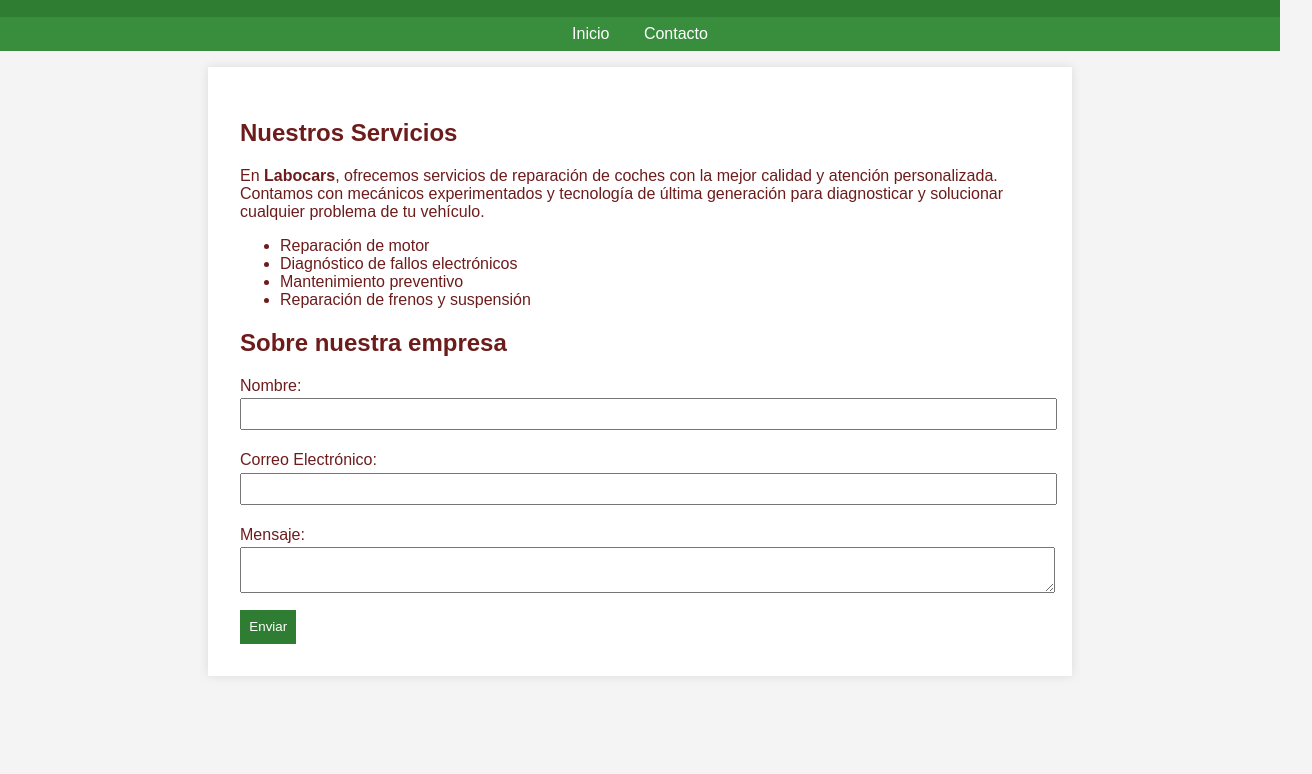
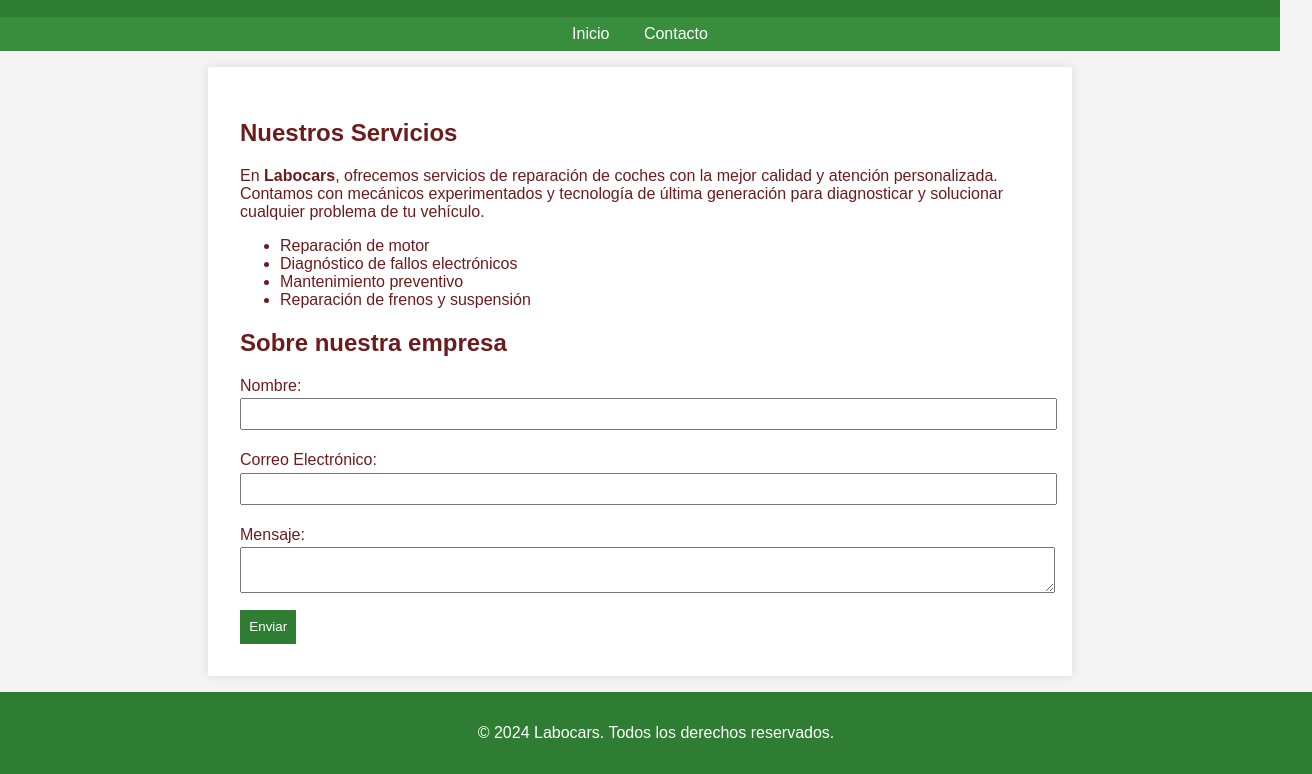
Before and after one commit to laurafl68/examen-LauraFL, a plain HTML site: page index.html in a window 1280 px wide. Shown: the part 195-969 px from the top of the page, 1312 px wide, since content can reach past the window. Before the commit the page ends 887 px from the top, so only its background shows below. Drawn offline with Linux system fonts and the light colour scheme.

Commit message:
Revert "borrado footer"
This reverts commit 91b2a880cdeadd43be9fa4cdd581a567569868c5.

```diff
--- a/index.html
+++ b/index.html
@@ -40,7 +40,9 @@
                     <button type="submit">Enviar</button>
                 </form>
     </main>
-
+    <footer>
+        <p>&copy; 2024 Labocars. Todos los derechos reservados.</p>
+    </footer>
 </body>
 
 </html>
```
